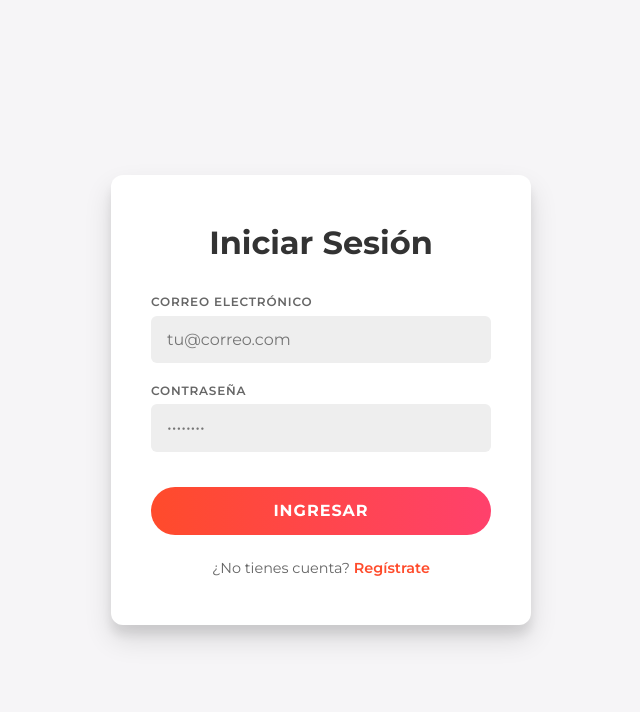
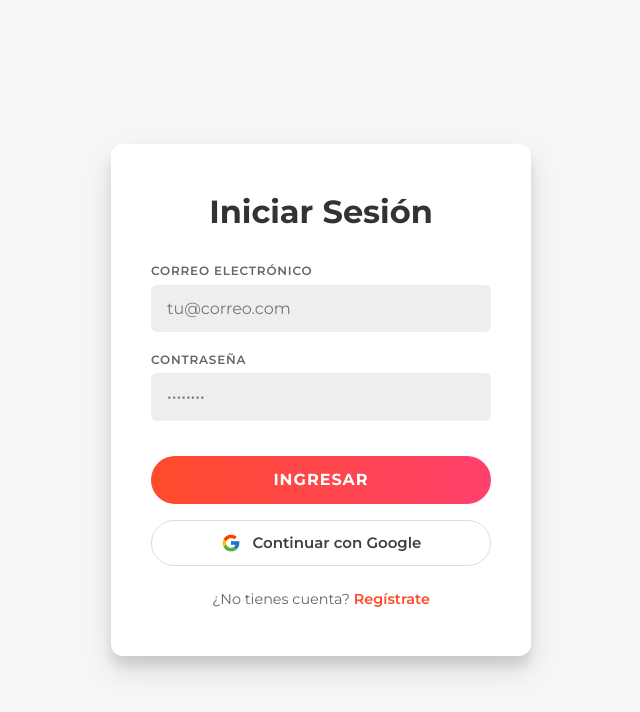
Before and after one commit to manuelahenaod/ProyectoM4_ManuelaHenaoDuque-, a React (Vite) app: page / in a window 1280 px wide. Shown: the top 712 px of the page, without its empty margins (319-959 px from the left). Built offline with nearby package versions, Linux system fonts and the light colour scheme; no server answers.

Commit message:
feat: add Google authentication

```diff
--- a/package.json
+++ b/package.json
@@ -14,6 +14,7 @@
     "react": "^19.2.7",
     "react-calendar": "^6.0.1",
     "react-dom": "^19.2.7",
+    "react-icons": "^5.6.0",
     "react-router-dom": "^7.18.0"
   },
   "devDependencies": {
--- a/src/components/Button.tsx
+++ b/src/components/Button.tsx
@@ -1,13 +1,22 @@
-type Props = {
+type ButtonProps = {
   children: React.ReactNode;
-  type?: 'submit' | 'button';
+  type?: "button" | "submit" | "reset";
   className?: string;
   onClick?: () => void;
 };
 
-export default function Button({ children, type = 'button', className = '', onClick }: Props) {
+export default function Button({
+  children,
+  type = "button",
+  className,
+  onClick,
+}: ButtonProps) {
   return (
-    <button type={type} className={className} onClick={onClick}>
+    <button
+      type={type}
+      className={className}
+      onClick={onClick}
+    >
       {children}
     </button>
   );
--- a/src/components/InputField.tsx
+++ b/src/components/InputField.tsx
@@ -5,9 +5,10 @@ type Props = {
   value: string;
   onChange: (value: string) => void;
   placeholder?: string;
+  autoComplete?: string;
 };
 
-export default function InputField({ id, label, type, value, onChange, placeholder }: Props) {
+export default function InputField({ id, label, type, value, onChange, placeholder, autoComplete }: Props) {
   return (
     <div className="auth-field">
       <label htmlFor={id}>{label}</label>
@@ -17,6 +18,7 @@ export default function InputField({ id, label, type, value, onChange, placehold
         value={value}
         onChange={(e) => onChange(e.target.value)}
         placeholder={placeholder}
+        autoComplete={autoComplete}
         required
       />
     </div>
--- a/src/features/auth/authService.ts
+++ b/src/features/auth/authService.ts
@@ -3,7 +3,10 @@ import {
   signInWithEmailAndPassword,
   signOut,
   updateProfile,
+  GoogleAuthProvider,
+  signInWithPopup,
 } from "firebase/auth";
+
 
 import { auth } from "../../services/firebase";
 import type { LoginData, RegisterData } from "../../types/auth";
@@ -47,6 +50,20 @@ export async function loginUser({
 }
 
 /**
+ * Iniciar sesión con Google
+ */
+const googleProvider = new GoogleAuthProvider();
+
+export async function signInWithGoogle() {
+  const userCredential = await signInWithPopup(
+    auth,
+    googleProvider
+  );
+
+  return userCredential.user;
+}
+
+/**
  * Cerrar sesión
  */
 export async function logoutUser() {
--- a/src/pages/Login.tsx
+++ b/src/pages/Login.tsx
@@ -3,7 +3,9 @@ import '../styles/Auth.css';
 import InputField from '../components/InputField';
 import Button from '../components/Button'
 import { Link, useNavigate } from "react-router-dom";
-import { loginUser } from "../features/auth/authService";
+import { loginUser, signInWithGoogle } from "../features/auth/authService";
+import { FcGoogle } from "react-icons/fc";
+
 
 
 export default function Login() {
@@ -26,12 +28,22 @@ export default function Login() {
   }
 };
 
+const handleGoogleSignIn = async () => {
+  try {
+    await signInWithGoogle();
+    navigate("/tasks");
+  } catch (error: any) {
+    console.error(error);
+    alert("Error al iniciar sesión con Google");
+  }
+};
+
   return (
     <div className="auth-page">
       <div className="auth-card">
         <h1>Iniciar Sesión</h1>
 
-        <form onSubmit={handleSignIn}>
+        <form onSubmit={handleSignIn} autoComplete="off">
           <InputField
             id="email"
             label="Correo Electrónico"
@@ -39,6 +51,7 @@ export default function Login() {
             placeholder="tu@correo.com"
             value={email}
             onChange={(val) => setEmail(val)}
+            autoComplete="off"
           />
           <InputField
             id="password"
@@ -47,8 +60,20 @@ export default function Login() {
             placeholder="••••••••"
             value={password}
             onChange={(val) => setPassword(val)}
+            autoComplete="new-password"
           />
-          <Button type="submit" className="auth-btn">Ingresar</Button>
+          <Button type="submit" className="auth-btn">
+            Ingresar
+          </Button>
+
+          <Button
+            type="button"
+            className="google-btn"
+            onClick={handleGoogleSignIn}
+          >
+            <FcGoogle size={20} />
+            <span>Continuar con Google</span>
+          </Button>
         </form>
         <p className="auth-link">
           ¿No tienes cuenta?{" "}
--- a/src/styles/Auth.css
+++ b/src/styles/Auth.css
@@ -122,6 +122,42 @@
   transform: scale(.98);
 }
 
+.google-btn {
+  width: 100%;
+  margin-top: 16px;
+  padding: 12px 18px;
+
+  display: flex;
+  align-items: center;
+  justify-content: center;
+  gap: 12px;
+
+  background: #fff;
+  border: 1px solid #dadce0;
+  border-radius: 25px;
+
+  color: #3c4043;
+  font-size: 15px;
+  font-weight: 600;
+  font-family: inherit;
+
+  cursor: pointer;
+  transition: all 0.2s ease;
+}
+
+.google-btn:hover {
+  background: #f8f9fa;
+  border-color: #c7c7c7;
+  box-shadow: 0 2px 8px rgba(0, 0, 0, 0.08);
+}
+
+.google-btn:active {
+  transform: scale(0.98);
+}
+
+.google-btn svg {
+  font-size: 22px;
+}
 /* ==========================
    Enlaces
 ========================== */
```
Also changed, not shown: 1 other file (tests, documents, lock files or other folders).
